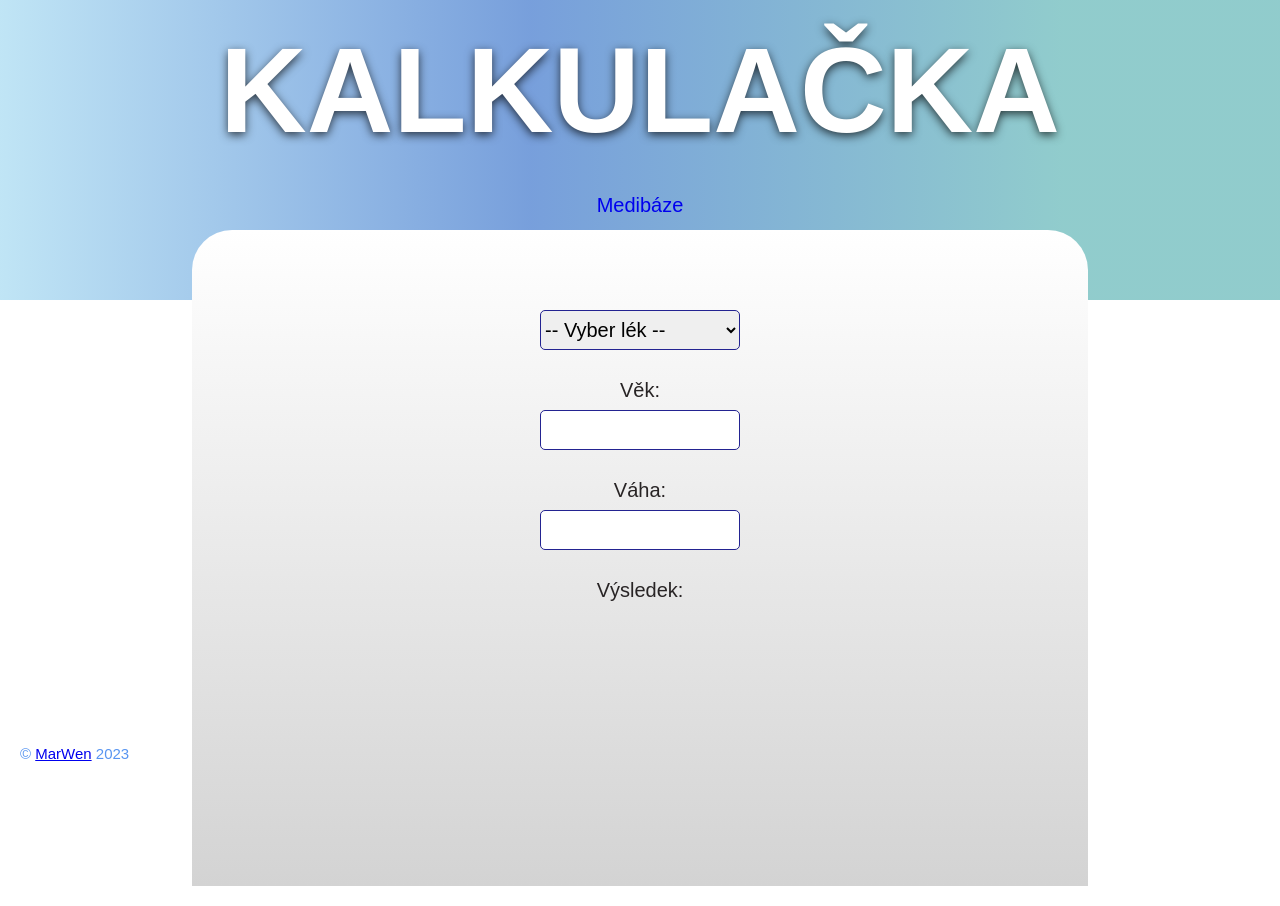
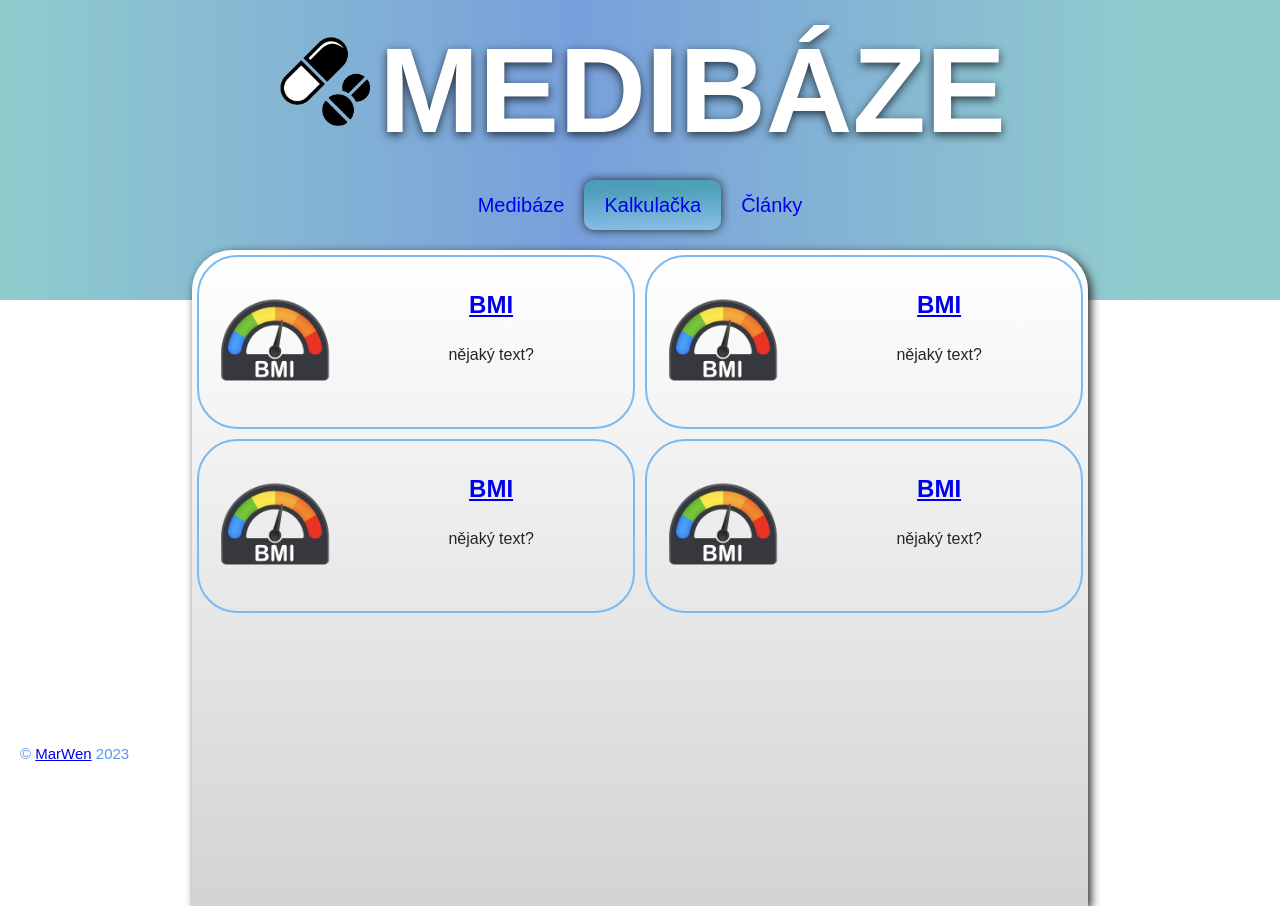
Before and after one commit to xSilence8x/medibaze, a plain HTML site: page kalkulačka/kalkulacka.html in a window 1280 px wide. Drawn offline with Linux system fonts and the light colour scheme.

Commit message:
Add files via upload

```diff
--- /dev/null
+++ b/kalkulačka/clanky.css
@@ -0,0 +1,53 @@
+.obsah {
+    padding-bottom: 50px;
+    height: auto;
+}
+
+section {
+	display: flex;
+	flex-wrap: wrap;
+    padding: 0;
+}
+
+.sekce {
+	display: flex;
+    flex-wrap: wrap;
+    flex: 45%;
+    align-content: center;
+	margin: 15px;
+	border-radius: 40px;
+    box-shadow: 3px 3px 10px;
+    transition: 0.5s;
+    text-decoration: none;
+    color: black;
+    padding: 10px;
+}
+
+.sekce:hover {
+    background: #a3e2e2;
+    transform: scale(1.1);
+}
+
+.popis {
+	display: flex;
+	flex-wrap: wrap;
+    justify-content: center;
+	padding: 10px;
+    width: 100%;
+}
+
+.popis h2 {
+    margin: 20px auto;
+    width: 100%;
+    text-align: center;
+}
+
+.popis p {
+	padding-top: 0;
+    width: 100%;
+}
+
+.sekce img {
+    width: 20%;
+    margin: auto 0;
+}
--- /dev/null
+++ b/kalkulačka/kalkulacka.css
@@ -0,0 +1,36 @@
+section {
+	display: flex;
+	flex-wrap: wrap;
+}
+
+.sekce {
+	border: 2px solid rgb(121, 186, 243);
+	display: flex;
+	flex: 48%;
+	justify-content: center;
+	margin: 5px;
+	border-radius: 40px;
+}
+
+.sekce > .img {
+	margin: auto 10px;
+    width: 30%;
+}
+
+.popis {
+	display: flex;
+	flex-wrap: wrap;
+    justify-content: center;
+	text-align: center;
+	padding: 10px;
+	width: 70%;
+}
+
+.popis h2 {
+    margin: 20px auto;
+    width: 100%;
+}
+
+.popis p {
+	padding-top: 0;
+}
--- a/kalkulačka/kalkulacka.html
+++ b/kalkulačka/kalkulacka.html
@@ -14,50 +14,62 @@
         <link rel="stylesheet" href="https://cdnjs.cloudflare.com/ajax/libs/font-awesome/4.7.0/css/font-awesome.min.css">
 
         <link rel="stylesheet" href="style.css">
+        <link rel="stylesheet" href="kalkulacka.css">
 
-        <link rel="icon" type="image/x-icon" href="icon.jpg">
+        <link rel="icon" type="image/x-icon" href="icon.png">
 
     </head>
 
     <body>
 
         <header>
-            <h1>KALKULAČKA</h1>
+            <h1><img src="icon.png">MEDIBÁZE</h1>
             <nav>
                 <ul>
                     <li><a href="index.html">Medibáze</a></li>
+                    <li class="active"><a href="kalkulacka.html">Kalkulačka</a></li>
+                    <li><a href="clanky.html">Články</a></li>
                 </ul>
             </nav>
         </header>
 
         <div class="obsah">
 
+            <section>
 
-
-
-            <div class="vyplnit">
-
-                <div class="leky">
-                    <select class="vyberlek">
-                        <option value="">-- Vyber lék --</option>
-                        <option>lék</option>
-                        <option>další lék</option>
-                        <option>syrup</option>
-                        <option>brufen</option>
-                        <option>paralen</option>
-                    </select>
+                <div class="sekce">
+                    <img class="img" src="bmi.png" alt="BMI">
+                    <div class="popis">
+                        <a href="davkovani.html"><h2>BMI</h2></a>
+                        <p>nějaký text?</p>
+                    </div>
                 </div>
 
-                <label for="vek">Věk:</label> <input type="number" id="vek">
-
-                <label for="vaha">Váha:</label> <input type="number" id="vaha">
-                <div class="vysledek">
-                    <label>Výsledek:</label><h2 id="vysledek"></h2>
+                <div class="sekce">
+                    <img class="img" src="bmi.png" alt="BMI">
+                    <div class="popis">
+                        <a href="davkovani.html"><h2>BMI</h2></a>
+                        <p>nějaký text?</p>
+                    </div>
                 </div>
 
+                <div class="sekce">
+                    <img class="img" src="bmi.png" alt="BMI">
+                    <div class="popis">
+                        <a href="davkovani.html"><h2>BMI</h2></a>
+                        <p>nějaký text?</p>
+                    </div>
+                </div>
 
+                <div class="sekce">
+                    <img class="img" src="bmi.png" alt="BMI">
+                    <div class="popis">
+                        <a href="davkovani.html"><h2>BMI</h2></a>
+                        <p>nějaký text?</p>
+                    </div>
+                </div>
 
-            </div>
+            </section>
 
 
         </div>
--- /dev/null
+++ b/kalkulačka/marwen.css
@@ -0,0 +1,38 @@
+.team {
+	display: flex;
+	flex-wrap: wrap;
+}
+
+.zena {
+	border: 2px solid rgb(121, 186, 243);
+	display: flex;
+	flex: 20%;
+	justify-content: center;
+	margin: 5px;
+	border-radius: 40px;
+}
+
+.img {
+	border-radius: 50%;
+	margin: auto 10px;
+	background-size: cover;
+    width: 200px;
+}
+
+.popis {
+	display: flex;
+	flex-wrap: wrap;
+    justify-content: center;
+	text-align: center;
+	padding: 10px;
+}
+
+.popis h2 {
+    margin: 20px auto;
+    width: 100%;
+}
+
+.popis p {
+    width: 100%;
+    padding-top: 0;
+}
--- a/kalkulačka/style.css
+++ b/kalkulačka/style.css
@@ -16,7 +16,7 @@ body {
 }
 
 header {
-    background: linear-gradient(90deg, #90d1ee91, rgb(53 112 202 / 67%), #1e97987d 83%);
+    background: linear-gradient(90deg, #1e97987d, rgb(53 112 202 / 67%), #1e97987d 90%);
     height: 300px;
     margin: 0;
 }
@@ -29,12 +29,17 @@ header h1 {
     text-shadow: 0 3px 10px rgba(0,0,0,0.7);
 }
 
+header img {
+    height: 100px;
+}
+
 .obsah {
     width: 70%;
     border-radius: 40px 40px 0 0;
     background: linear-gradient(0deg, lightgrey, white);
     height: 82%;
-    margin: -70px auto;
+    margin: -50px auto;
+    box-shadow: 3px 3px 10px;
 }
 
 .obsah p {
@@ -98,18 +103,25 @@ nav {
 
 nav li {
     list-style-type: none;
-    border-radius: 10px;
     padding: 10px 0;
 }
 
 nav ul {
     margin: 10px;
     padding: 0;
+    display: flex;
 }
 
-nav ul:hover {
-    background: rgb(79, 131, 215);
+.active, .active:active {
+    background: linear-gradient(0deg, #90d1ee91, #1e97987d 83%);
     border-radius: 10px;
+    box-shadow: 0 0 10px;
+}
+
+nav li:hover:not(.active) {
+    background: rgba(79, 131, 215, 0.47);
+    border-radius: 10px;
+    box-shadow: 0 0 10px;
 }
 
 nav a {
@@ -124,7 +136,7 @@ nav a:hover {
 
 .vyhledavac {
     margin: 0 auto;
-    width: 40%;
+    width: 50%;
 }
 
 form {
@@ -158,49 +170,6 @@ form {
 
 
 
-
-/***************************************/
-/*                MARWEN               */
-/***************************************/
-
-.team {
-	display: flex;
-	flex-wrap: wrap;
-}
-
-.zena {
-	border: 2px solid rgb(121, 186, 243);
-	display: flex;
-	flex: 20%;
-	justify-content: center;
-	margin: 5px;
-	border-radius: 40px;
-}
-
-.img {
-	border-radius: 50%;
-	margin: auto 10px;
-	background-size: cover;
-    width: 200px;
-}
-
-.popis {
-	display: flex;
-	flex-wrap: wrap;
-    justify-content: center;
-	text-align: center;
-	padding: 10px;
-}
-
-.popis h2 {
-    margin: 20px auto;
-    width: 100%;
-}
-
-.popis p {
-    width: 100%;
-    padding-top: 0;
-}
 
 
 
```
Also changed, not shown: kalkulačka/MarWen.html (+6 -2 lines), kalkulačka/clanky.html (added, +102 -0 lines), kalkulačka/davkovani.html (added, +76 -0 lines), kalkulačka/index.html (+4 -2 lines), kalkulačka/bmi.png (added), kalkulačka/icon.png (added).
